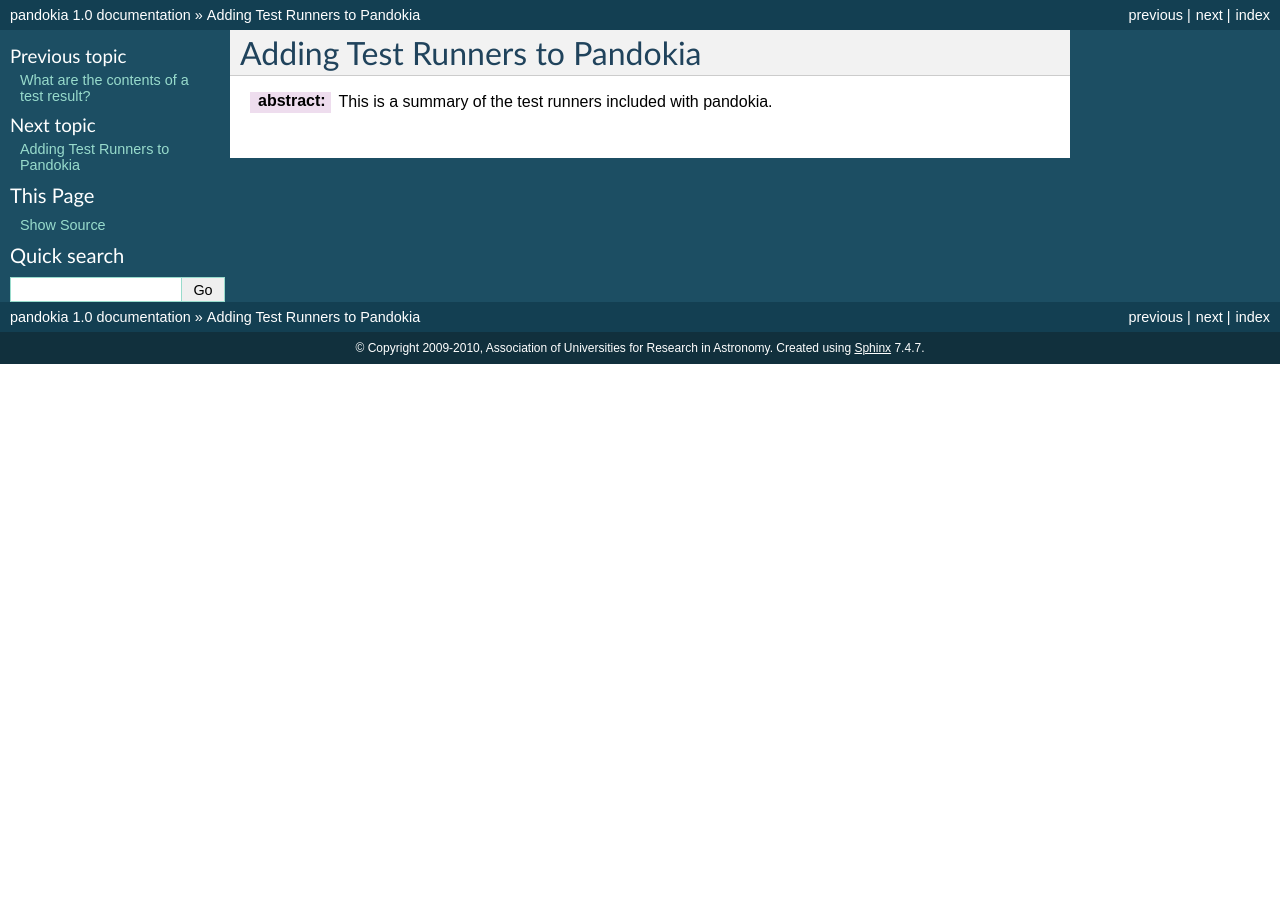
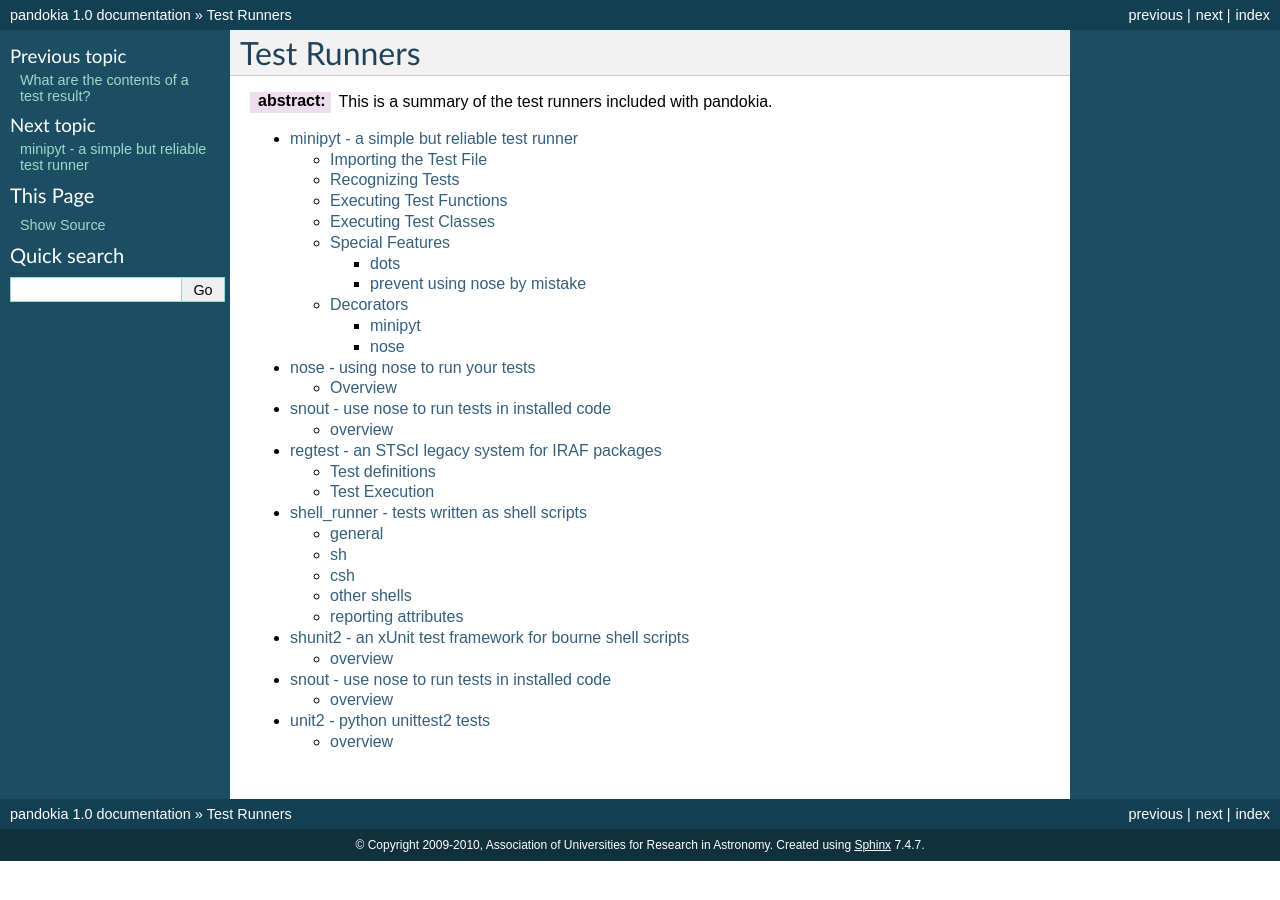
Before and after one commit to spacetelescope/pandokia, a Sphinx documentation site: the page built from doc/source/runners.txt, in a window 1280 px wide. Built offline with Sphinx 7.4.7, drawn with Linux system fonts in a browser that asks for light colours; formulas are drawn with MathJax 3.

Commit message:
some doc updates
git-svn-id: https://svn.stsci.edu/svn/ssb/etal/pandokia/trunk@240 d34015c8-bcbb-4646-8ac8-8ba5febf221d

```diff
--- a/doc/source/runner_minipyt.txt
+++ b/doc/source/runner_minipyt.txt
@@ -49,17 +49,13 @@
 possibility to lose the test report. )
 
 As a side effect of this architecture, it is possible to consider a python
-file to be a single test.  The simplest minipyt test that passes is:
+file to be a single test.  The simplest minipyt test that passes is::
 
-	{{{
 	assert True
-	}}}
 
-and the simplest test that fails is:
+and the simplest test that fails is::
 
-	{{{
 	assert False
-	}}}
 
 In these examples, the name of the test matches the name of the file.
 
@@ -70,29 +66,27 @@
 as tests:
 
 	- functions that have names beginning or ending with "test",
-	  that are not decorated with pandokia.helpers.minipyt.nottest
-	  or nose.tools.nottest
+	  that are not decorated with ``pandokia.helpers.minipyt.nottest``
+	  or ``nose.tools.nottest``
 
 	- classes that have names beginning or ending with "test"
-	  that are not decorated with pandokia.helpers.minipyt.nottest
-	  or nose.tools.nottest
+	  that are not decorated with ``pandokia.helpers.minipyt.nottest``
+	  or ``nose.tools.nottest``
 
-	- functions decorated with pandokia.helpers.minipyt.test
-	  or nose.tools.istest
+	- functions decorated with ``pandokia.helpers.minipyt.test``
+	  or ``nose.tools.istest``
 
-	- classes decorated with pandokia.helpers.minipyt.test
-	  or nose.tools.istest
+	- classes decorated with ``pandokia.helpers.minipyt.test``
+	  or ``nose.tools.istest``
 
 By default, tests are executed in order by line number.  If you
-want to order the tests by line number, use
+want to order the tests by name, use::
 
-	{{{
 	minipyt_test_order = 'name'
-	}}}
 
-in your test module.  This is unreliable for decorated functions because
-the line number used for the sort may be the line number of some part
-of the decorator, not the line number of your code.
+in your test module.  Sorting by line number is unreliable for decorated
+functions because the line number used for the sort may be the line
+number of some part of the decorator, not the line number of your code.
 
 Executing Test Functions
 -------------------------------------------------------------------------------
@@ -169,31 +163,25 @@
 	  output for any non-passing test
 
 If you specify both the environment variable and the module variable, the
-module variable takes precedence.
+module variable takes precedence.::
 
-	{{{
 	# no dots
 	minipyt_dots = ''
-	}}}
 
-	{{{
 	# show dots
 	minipyt_dots = 'S'
-	}}}
 
 
 prevent using nose by mistake
 ~~~~~~~~~~~~~~~~~~~~~~~~~~~~~~~~~~~~~~~~~~~~~~~~~~~~~~~~~~~~~~~~~~~~~~~~~~~~~~~
 
 nose should recognize and execute most minipyt tests, but you can explicitly
-prevent using a test file with nose by
+prevent using a test file with nose by::
 
-	{{{
 	import pandokia.helpers.minipyt as mph
 	mph.noseguard()
-	}}}
 
-noseguard() raises an exception if 'nose' is in sys.modules.
+``noseguard()`` raises an exception if 'nose' is in sys.modules.
 
 This prevents importing the file if nose is also loaded.  If pandokia
 is using minipyt as the test runner, nose will not have been imported.
@@ -201,12 +189,10 @@
 was mistakenly run with pdknose or nosetests.
 
 Presumably, this may cause you problems if you are trying to import the
-test into an interactive python.  If so, disable this function with
+test into an interactive python.  If so, disable this function with::
 
-	{{{
         import pandokia.helpers.minipyt as mph
         mph.disable_noseguard = True
-	}}}
 
 
 
@@ -218,12 +204,12 @@
 
 These decorators are available in pandokia.helpers.minipyt:
 
-	- test
+	- ``test``
 
 		marks a function or class as a test, even if the name
 		does not otherwise look like a test
 
-	- nottest
+	- ``nottest``
 
 		marks a function or class as not a test, even if the
 		name looks like it should be a test
@@ -233,26 +219,23 @@
 nose
 ~~~~~~~~~~~~~~~~~~~~~~~~~~~~~~~~~~~~~~~~~~~~~~~~~~~~~~~~~~~~~~~~~~~~~~~~~~~~~~~
 
-Many nose decorators work in minipyt tests.
+Many nose decorators work in minipyt tests.::
 
-	{{{
 	import nose.tools
 
 	@nose.tools.raises(IOError)
 	def test_mine() :
 		...
-	}}}
 
 These decorators are known to work:
 
-	- nose.tools.raises
+	- ``nose.tools.raises``
 
-	- nose.tools.timed
+	- ``nose.tools.timed``
 
-	- nose.tools.with_setup
+	- ``nose.tools.with_setup`` (on test functions only, not class
+	  methods)
 
-		on test functions only, not class methods
+	- ``nose.tools.nottest``
 
-	- nose.tools.nottest
-
-	- nose.tools.istest
+	- ``nose.tools.istest``
--- /dev/null
+++ b/doc/source/runner_nose.txt
@@ -0,0 +1,15 @@
+===============================================================================
+nose - using nose to run your tests
+===============================================================================
+
+:abstract:
+
+	Pandokia can use nose 0.11.1 to run tests.  It uses a nose plugin
+	to gather the test results.  There are some limitations.
+
+.. contents::
+
+Overview
+-------------------------------------------------------------------------------
+
+bug: Need to write this section.
--- a/doc/source/runner_pycode.txt
+++ /dev/null
@@ -1,3 +0,0 @@
-========
-pycode
-========
--- /dev/null
+++ b/doc/source/runner_regtest.txt
@@ -0,0 +1,32 @@
+===============================================================================
+regtest - an STScI legacy system for IRAF packages
+===============================================================================
+
+:abstract:
+
+	``regtest`` tests IRAF tasks.  It is a legacy system in use
+	at STScI.  It is so specialized that it is unlikely to be useful
+	to you.
+
+.. contents::
+
+Test definitions
+-------------------------------------------------------------------------------
+
+Each test exists in a separate XML file.  The file format is defined in the
+Pandokia source code in stsci_regtest/TEST_FORMAT.xml
+
+Test Execution
+-------------------------------------------------------------------------------
+
+This runner uses PyRAF to execute IRAF tasks.  Before executing the tasks
+under test, it loads these IRAF packages::
+
+	fitsio
+	images
+	stsdas
+	tables
+
+In the test definition, it lists one or more output files.  Each output file
+is compared to a reference file.  If all match (within the parameters of the
+comparison), the test passes.
--- /dev/null
+++ b/doc/source/runner_shell_runner.txt
@@ -0,0 +1,78 @@
+===============================================================================
+shell_runner - tests written as shell scripts
+===============================================================================
+
+:abstract:
+
+	``shell_runner`` executes a shell script that contains a
+	single test.  The exit status of the script is the test result.
+	For ``sh``, there are helper functions to compare files and
+	report test attributes.
+
+.. contents::
+
+general
+-------------------------------------------------------------------------------
+
+With ``shell_runner``, each test file contains a single test.  The name
+of the test is the name the test file with the extension removed.
+
+The exit status of the script is the status of the test:
+
+	- exit code 0 is Pass
+
+	- exit code 1-127 is Fail
+
+	- exit code 128-255 is Error (this range of exit codes is normally
+	  associated with a process that exits due to an un-trapped signal.)
+
+The entire stdout and stderr of the script are captured and reported in
+the test result.
+
+There are examples in the source code in pandokia/sample_tests/shell
+
+sh
+-------------------------------------------------------------------------------
+
+Special helper functions are available in sh, bash, and compatible shells:
+
+        . pdk_shell_runner_helper
+
+Your script can create an output file and compare it to a reference file.::
+
+	init_okfile
+
+	testfile cmp  $file
+	testfile diff $file
+
+	exit $teststatus
+
+Your script can report attributes::
+
+	bug: not implemented
+
+csh
+-------------------------------------------------------------------------------
+
+In general, sh is a better scripting language than csh, but you can
+write your test in csh if necessary.
+
+There are examples in the source code in pandokia/sample_tests/shell
+
+
+other shells
+-------------------------------------------------------------------------------
+
+Files that are executable are executed directly with ``./filename`` .
+If you want something other than sh or csh, you can use #! to call out
+a specific shell.
+
+
+reporting attributes
+-------------------------------------------------------------------------------
+
+In ``sh``, there are helper functions described above that log test
+attributes.
+
+The environment variable PDK_LOG contains the name of the pandokia
+log file.  Any test can append tda/tra values directly to the log file.
--- /dev/null
+++ b/doc/source/runner_shunit2.txt
@@ -0,0 +1,15 @@
+===============================================================================
+shunit2 - an xUnit test framework for bourne shell scripts
+===============================================================================
+
+:abstract:
+
+	This runner uses a modified version of shunit2 2.1.5.  It implements
+	tests as bourne shell functions.
+
+.. contents::
+
+overview
+-------------------------------------------------------------------------------
+
+write this
--- /dev/null
+++ b/doc/source/runner_snout.txt
@@ -0,0 +1,16 @@
+===============================================================================
+snout - use nose to run tests in installed code
+===============================================================================
+
+:abstract:
+
+	Some packages install tests along with their source code.  The
+	``snout`` runner can find those tests in an importable module
+	and run it as part of a normal Pandokia test run.
+
+.. contents::
+
+overview
+-------------------------------------------------------------------------------
+
+bug: write this.
--- /dev/null
+++ b/doc/source/runner_unit2.txt
@@ -0,0 +1,16 @@
+===============================================================================
+unit2 - python unittest2 tests
+===============================================================================
+
+:abstract:
+
+	Runs tests with the Python unittest2 package.
+
+.. contents::
+
+overview
+-------------------------------------------------------------------------------
+
+write this
+
+http://pypi.python.org/pypi/unittest2
--- a/doc/source/runners.txt
+++ b/doc/source/runners.txt
@@ -1,13 +1,18 @@
 ================================================================================
-Adding Test Runners to Pandokia
+Test Runners
 ================================================================================
 
 :abstract:
 
 	This is a summary of the test runners included with pandokia.
 
-.. contents::
+.. toctree::
 
-	runner_pycode.txt
 	runner_minipyt.txt
 	runner_nose.txt
+	runner_snout.txt
+	runner_regtest.txt
+	runner_shell_runner.txt
+	runner_shunit2.txt
+	runner_snout.txt
+	runner_unit2.txt
```
Also changed, not shown: doc/source/run_tests.txt (+7 -7 lines).
